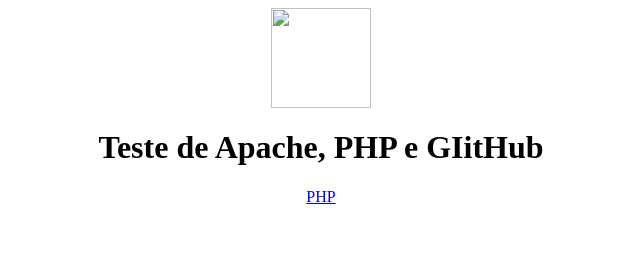
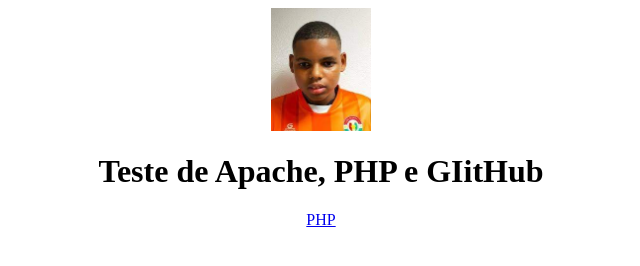
Before and after one commit to davidMilhano/web-p-blico, a plain HTML site: page index.html in a window 1280 px wide. Shown: the whole page, without its empty margins (319-959 px from the left). Drawn offline with Linux system fonts and the light colour scheme.

Commit message:
Update index.html

```diff
--- a/index.html
+++ b/index.html
@@ -7,7 +7,7 @@
  </style>
  </head>
  <body>
-  <img src="download.jpp" width="100px">
+  <img src="download.jpg" width="100px">
  <h1>Teste de Apache, PHP e GIitHub</h1>
  <a href="info.php">PHP</a>
  </body>
```
